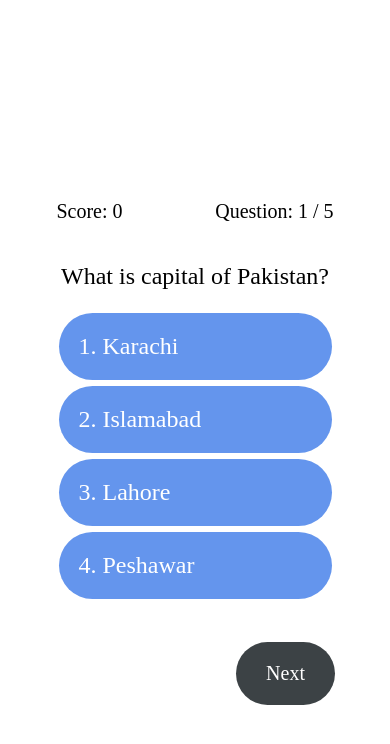
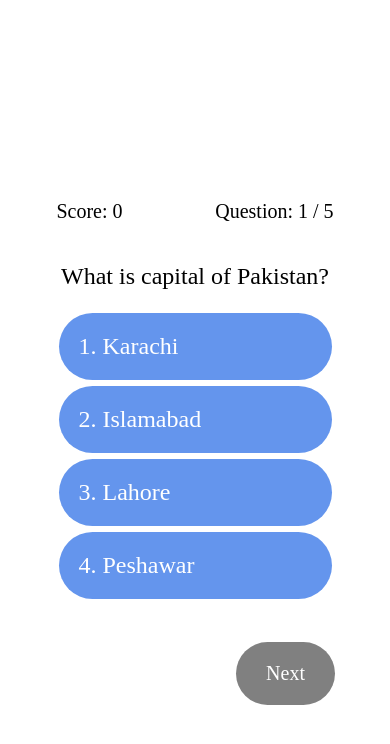
Before and after one commit to Haris-Ali/ReactNativeQuizApp, a React Native app: screen / in a window 390 px wide. Both pictures are taken after a click on the button "START QUIZ". Shown: the top 744 px of the page. Built offline with nearby package versions, Linux system fonts and the light colour scheme.

Commit message:
Handled two questions for quiz

```diff
--- a/App.js
+++ b/App.js
@@ -4,15 +4,19 @@ import { questions } from './components/Questions'
 import ButtonComp from './components/NextButton'
 
 export default function App() {
+  var questionID = 0
+  const [questionNum, setquestionNum] = useState(1)
   const [screen, setScreen] = useState('Start')
-  const [getQuestions, setQuestions] = useState(questions)
+  const [getQuestions, setQuestions] = useState(questions[questionID])
   const [score, setScore] = useState(0)
+  const [validate, setValidate] = useState(0)
 
   const changeScreen = () => {
     setScreen('Quiz')
   }
 
-  const checkAnswer = (selectedOption, correctOption) => {
+  const checkAnswer = (selectedOption, correctOption, allOptions) => {
+    setValidate(1)
     if (selectedOption === correctOption) {
       Alert.alert("Your answer is correct!")
       setScore(score + 1)
@@ -23,7 +27,9 @@ export default function App() {
   }
 
   const loadNextQuestion = () => {
-
+    questionID = questionID + 1
+    setquestionNum(questionNum + 1)
+    setQuestions(questions[questionID])
   }
 
 
@@ -40,17 +46,16 @@ export default function App() {
   const quizScreen = (
     <View>
       <ScrollView style={quizStyles.scrollView}>
-        {getQuestions.map((item, index) =>
-          <View key={item.uniqueKey} >
+        <View>
           <View style={quizStyles.infoCont}>
             <Text style={quizStyles.scoreText} >Score: {score}</Text>
-              <Text style={quizStyles.questionNum}>Question: {index + 1} / 5</Text>
+            <Text style={quizStyles.questionNum}>Question: {questionNum} / 5</Text>
           </View>
-            <Text style={quizStyles.statement}>{item.statement}</Text>
-            {item.options.map((optionItem, optionIndex) =>
+          <Text style={quizStyles.statement}>{getQuestions.statement}</Text>
+          {getQuestions.options.map((optionItem, optionIndex) =>
             <TouchableOpacity
               activeOpacity={0.7}
-                onPress={() => checkAnswer(optionItem, item.correctChoice)}>
+              onPress={() => checkAnswer(optionItem, getQuestions.correctChoice, getQuestions.options)}>
               <View style={quizStyles.choiceCont}>
                 <Text style={quizStyles.choiceText}>{optionIndex + 1}. {optionItem}</Text>
               </View>
@@ -60,12 +65,11 @@ export default function App() {
             <ButtonComp
               textValue="Next"
               onPressEvent={loadNextQuestion}
-                color='#3C4245'
-                disabled={index === 5}
+              color='#06623B'
+              disabled={validate == 0}
             />
           </View>
         </View>
-        )}
       </ScrollView>
     </View>
   )
--- a/components/NextButton.js
+++ b/components/NextButton.js
@@ -1,15 +1,15 @@
 import React from 'react';
 import { StyleSheet, TouchableOpacity, Text, View } from 'react-native';
 
-export default function ButtonComp({ textValue, onPressEvent, disabled, color }) {
-    if (disabled)
+export default function ButtonComp(props) {
+    if (props.disabled)
         var buttonColor = 'gray'
     else
-        var buttonColor = color != undefined ? color : 'cornflowerblue'
+        var buttonColor = props.color != undefined ? props.color : 'cornflowerblue'
     return (
-        <TouchableOpacity onPress={onPressEvent} disbaled={disabled} >
+        <TouchableOpacity onPress={props.onPressEvent} disabled={props.disabled} >
             <View style={{...styles.button, backgroundColor: buttonColor}}>
-                <Text style={styles.buttonText}>{textValue}</Text>
+                <Text style={styles.buttonText}>{props.textValue}</Text>
             </View>
         </TouchableOpacity>
     )
--- a/components/Questions.js
+++ b/components/Questions.js
@@ -6,5 +6,12 @@ export const questions = [
         ['Karachi', 'Islamabad', 'Lahore', 'Peshawar'],
         'Islamabad',
         Math.random().toString()
-    )
+    ),
+
+    new quizQuestions(
+        'What is language of Pakistan?',
+        ['Urdu', 'Hindi', 'English', 'French'],
+        'Urdu',
+        Math.random().toString()
+    ),
 ]
```
Lines whose indentation alone changed are shown as unchanged.
